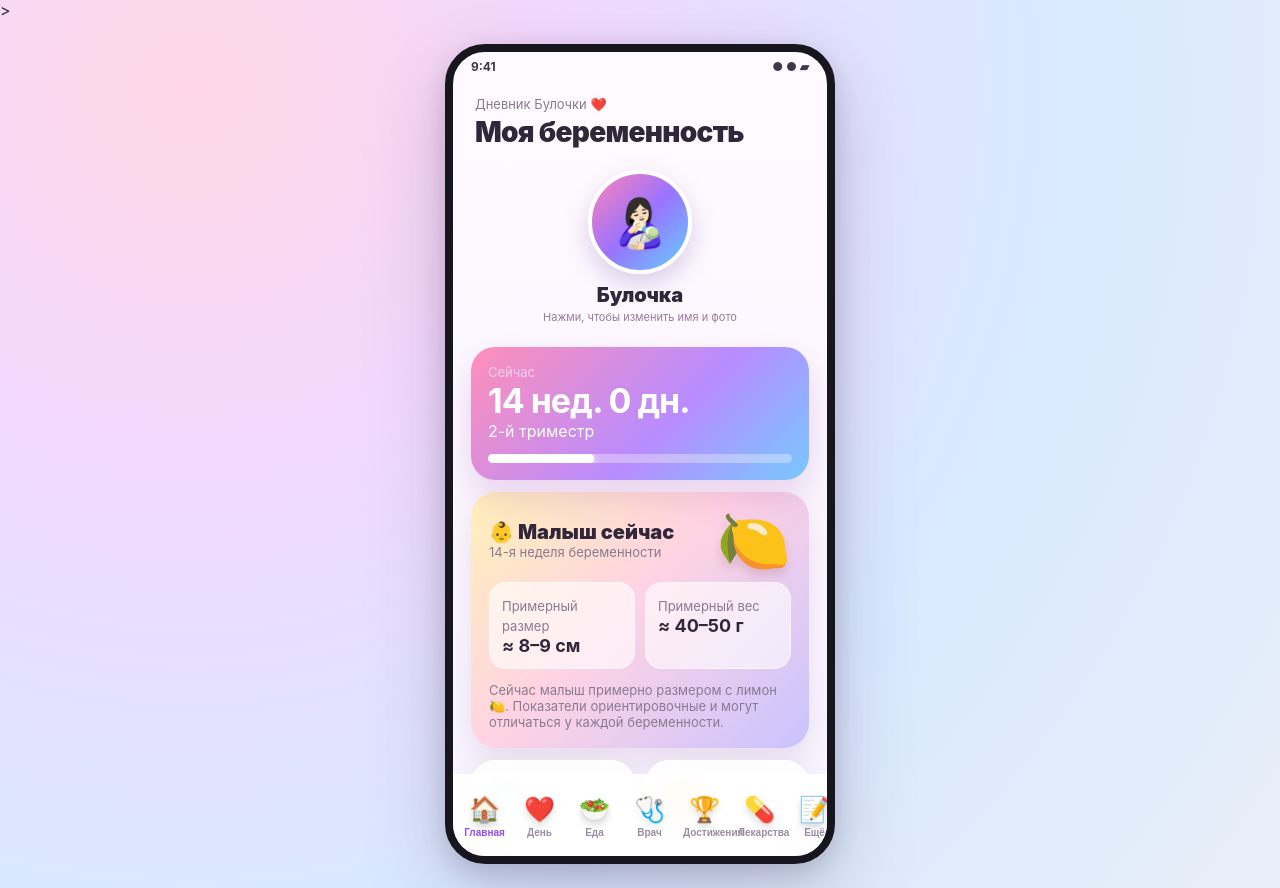
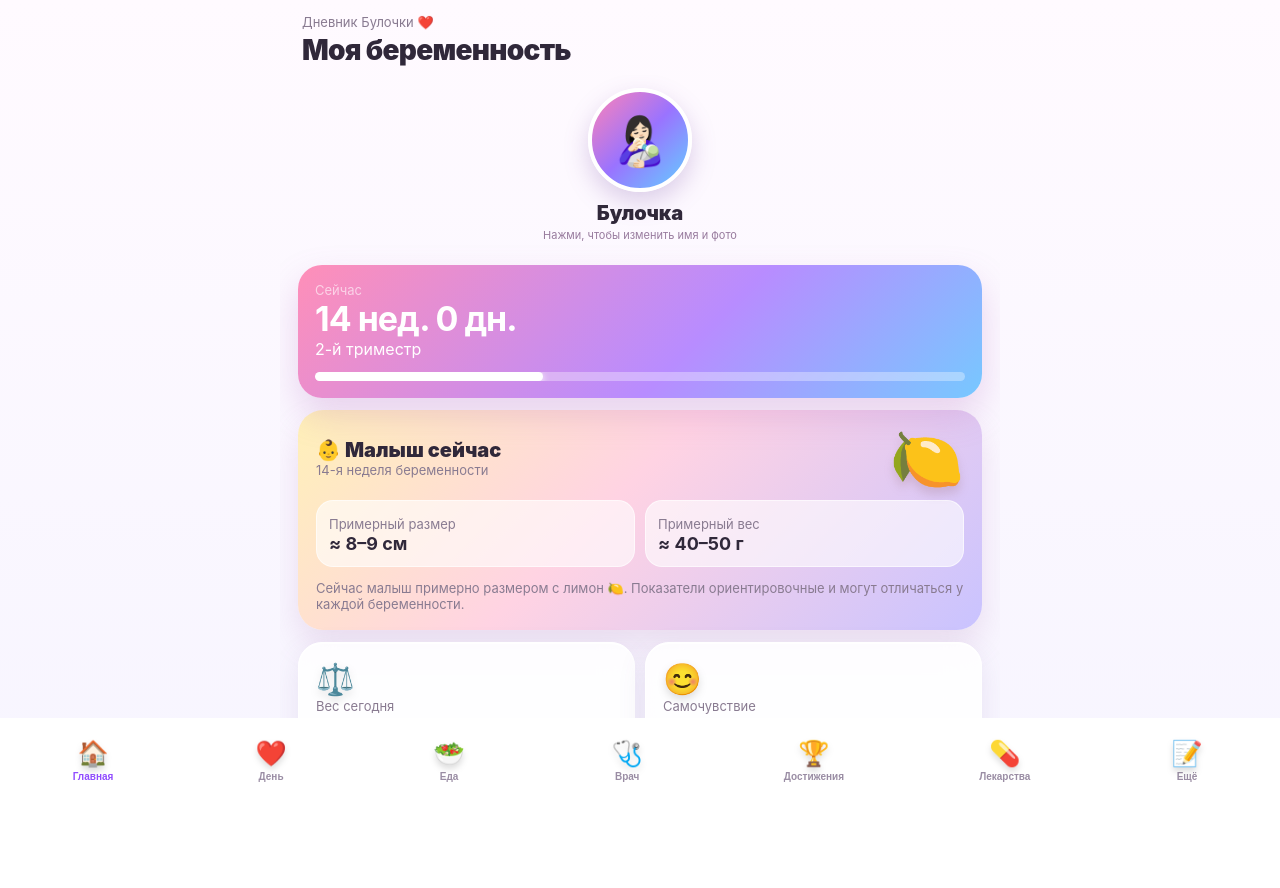
Before and after one commit to Paul8912221/moy-mir-app, a plain HTML site: page index.html in a window 1280 px wide. After the commit the page ends 800 px from the top, so only its background shows below. Drawn offline with Linux system fonts and the light colour scheme.

Commit message:
Убрать рамку телефона и развернуть интерфейс

```diff
--- a/index.html
+++ b/index.html
@@ -2,10 +2,10 @@
 <style>
 *{box-sizing:border-box}
 body{margin:0;background:radial-gradient(circle at 15% 10%,#ffd7e5 0,#f2d9ff 28%,#d8e9ff 62%,#e8eef8 100%);font-family:-apple-system,BlinkMacSystemFont,"SF Pro Display","Segoe UI",Arial,sans-serif;color:#30283a}
-.phone{width:390px;max-width:95vw;height:820px;margin:24px auto;background:linear-gradient(180deg,#fffaff 0,#f7f5ff 100%);border:8px solid #17151d;border-radius:40px;overflow:hidden;position:relative;box-shadow:0 28px 80px #5d437044,0 8px 25px #0002}
-.status{height:30px;padding:7px 18px;font-size:12px;font-weight:700;display:flex;justify-content:space-between;color:#40364a}
-.head{padding:14px 22px 8px}.small{color:#897b91;font-size:13px}.title{font-size:28px;font-weight:900;letter-spacing:-.7px;margin-top:3px}
-.content{height:665px;overflow:auto;padding:8px 18px 100px}
+.phone{width:100%;max-width:none;height:100vh;height:100dvh;min-height:0;margin:0;background:linear-gradient(180deg,#fffaff 0,#f7f5ff 100%);border:0;border-radius:0;overflow:hidden;position:relative;box-shadow:none;display:flex;flex-direction:column}
+.status{display:none}
+.head{width:min(100%,720px);margin:0 auto;padding:14px 22px 8px;flex:0 0 auto}.small{color:#897b91;font-size:13px}.title{font-size:28px;font-weight:900;letter-spacing:-.7px;margin-top:3px}
+.content{width:min(100%,720px);height:auto;min-height:0;flex:1;overflow:auto;padding:8px 18px 100px;margin:0 auto}
 .card,.mini{background:rgba(255,255,255,.84);backdrop-filter:blur(16px);border:1px solid #fff;border-radius:24px;padding:17px;margin:10px 0;box-shadow:0 10px 28px #7b5b9820, inset 0 1px 0 #fff}
 .week{background:linear-gradient(135deg,#ff8fb8,#b88cff 58%,#77c8ff);color:#fff;border:0;box-shadow:0 16px 34px #b266bc40}.week .small{color:#fff9}.week b{font-size:34px;letter-spacing:-1px}
 .progress{height:9px;background:#ffffff55;border-radius:9px;margin-top:13px;overflow:hidden}.progress i{display:block;width:35%;height:100%;background:#fff;border-radius:9px;box-shadow:0 2px 7px #fff}
@@ -15,7 +15,7 @@ body{margin:0;background:radial-gradient(circle at 15% 10%,#ffd7e5 0,#f2d9ff 28%
 .photo{height:120px;border-radius:20px;background:linear-gradient(135deg,#ffd5e5,#d8c8ff,#bceaff);display:flex;align-items:center;justify-content:center;font-size:48px;margin-top:10px;box-shadow:inset 0 2px 8px #fff,0 8px 18px #80609020}
 button.action,.take-btn{border:0;background:linear-gradient(135deg,#ff5f9d,#9c65ff);color:#fff;padding:11px 16px;border-radius:15px;font-weight:800;cursor:pointer;box-shadow:0 7px 16px #9c65ff35}.take-btn.done{background:linear-gradient(135deg,#49c887,#38a98d)}
 textarea,input{width:100%;padding:12px;border:1px solid #e8dff0;border-radius:14px;font:inherit;margin-top:6px;background:#fff}
-.nav{position:absolute;bottom:0;left:0;right:0;min-height:82px;background:rgba(255,255,255,.92);backdrop-filter:blur(18px);border-top:1px solid #fff;display:flex;justify-content:space-around;padding:9px 4px 7px;overflow-x:auto}.nav button{border:0;background:none;color:#9a8da4;font-size:10px;min-width:55px;font-weight:650}.nav button.active{color:#914dff;font-weight:900}.nav span{display:block;font-size:25px;margin-bottom:3px;filter:drop-shadow(0 4px 3px #0002)}
+.nav{position:relative;bottom:auto;left:auto;right:auto;flex:0 0 82px;min-height:82px;background:rgba(255,255,255,.92);backdrop-filter:blur(18px);border-top:1px solid #fff;display:flex;justify-content:space-around;padding:9px 4px 7px;overflow-x:auto}.nav button{border:0;background:none;color:#9a8da4;font-size:10px;min-width:55px;font-weight:650}.nav button.active{color:#914dff;font-weight:900}.nav span{display:block;font-size:25px;margin-bottom:3px;filter:drop-shadow(0 4px 3px #0002)}
 .screen{display:none}.screen.active{display:block}
 .symptoms{display:grid;grid-template-columns:1fr 1fr;gap:9px;margin-top:12px}.symptom{background:rgba(255,255,255,.9);border:1px solid #eee2f4;border-radius:18px;padding:12px;cursor:pointer}.symptom.selected{border-color:#a35dff;background:#f9f0ff}.symptom .sicon{font-size:28px;filter:drop-shadow(0 4px 4px #0002)}.symptom .sname{font-weight:800;font-size:13px;margin-top:4px}.levels{display:flex;gap:4px;margin-top:7px}.levels button{border:1px solid #eadede;background:#faf7ff;border-radius:8px;padding:4px 8px;font-size:11px;cursor:pointer}.levels button.on{background:linear-gradient(135deg,#ff609f,#9664ff);color:white;border-color:transparent}.symptom-note{font-size:10px;color:#958686;margin-top:5px}
 .achievement{padding:15px;border-radius:19px;background:linear-gradient(135deg,#fff8f0,#f5efff);margin:10px 0;border:1px solid #fff;box-shadow:0 7px 18px #80609018}.achievement.locked{opacity:.55}.achievement .wk{font-size:20px;font-weight:900;color:#8d52a8}.achievement .badge{font-size:31px;float:right;filter:drop-shadow(0 4px 3px #0002)}.achievement p{font-size:13px;line-height:1.45;color:#665b6b}
@@ -32,7 +32,7 @@ textarea,input{width:100%;padding:12px;border:1px solid #e8dff0;border-radius:14
 .doctor-icon{font-size:25px}
 .edit-btn{border:0;background:#fff;color:#8b57aa;border-radius:11px;padding:8px 12px;font-weight:800;cursor:pointer;box-shadow:0 3px 10px #80609016}
 .profile-form{display:none;margin-top:10px}.profile-form.open{display:block}
-</style>>
+</style>
 <div class="phone"><div class="status"><span>9:41</span><span>● ● ▰</span></div><div class="head"><div class="small">Дневник Булочки ❤️</div><div class="title">Моя беременность</div></div><div class="content">
 <section id="home" class="screen active">
 <div class="profile-wrap">
```
